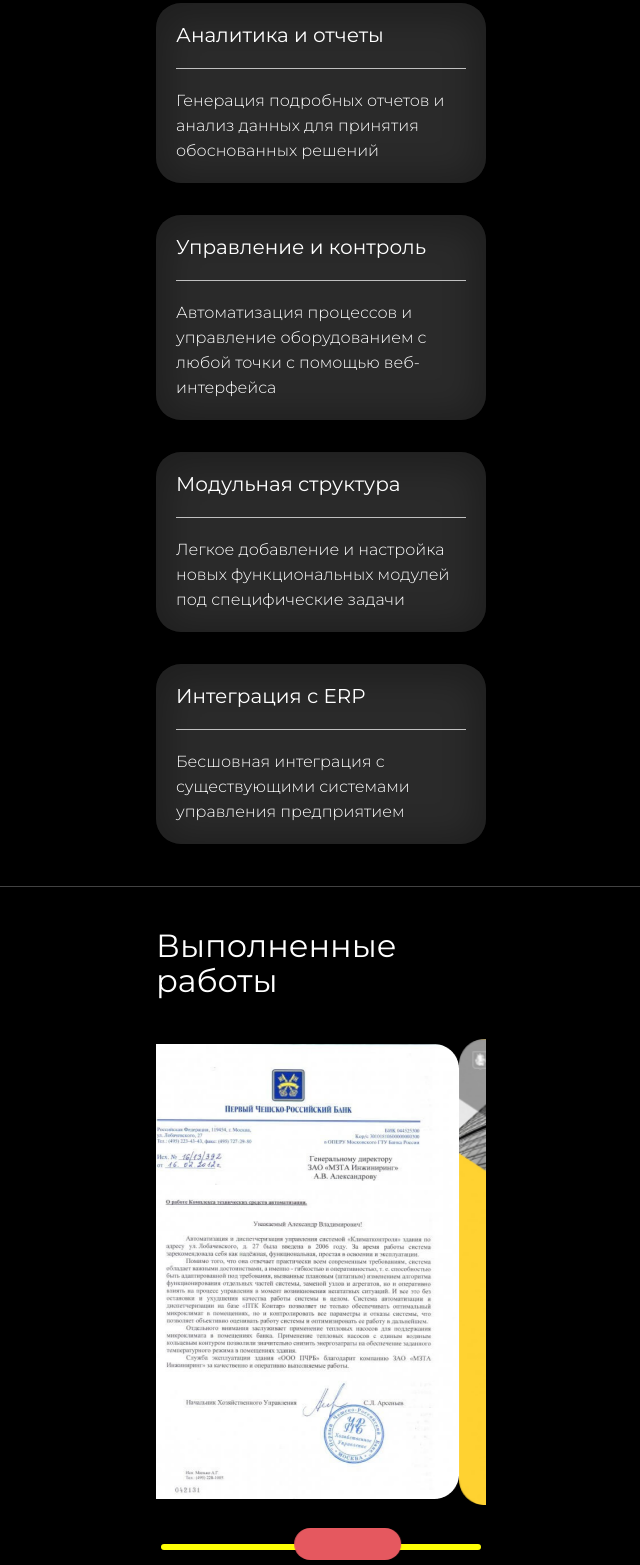
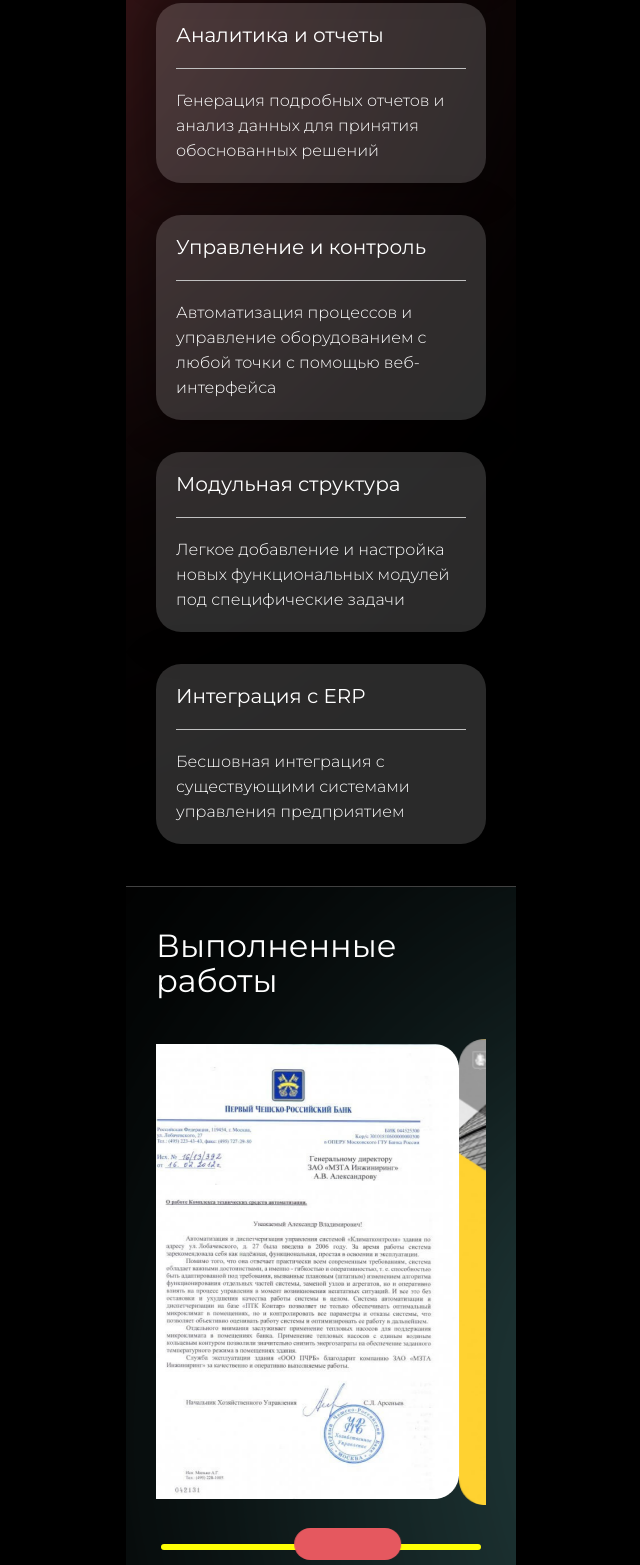
Before and after one commit to lgmarch/mzta-front, a website: page source/index.html in a window 1280 px wide. Shown: the part 6068-7633 px from the top of the page, without its empty margins (319-959 px from the left). Drawn offline with nearby package versions, Linux system fonts and the light colour scheme; files that its build step writes are made by us from their sources.

Commit message:
Adding a backlight to the instruments block.

```diff
--- a/source/index.html
+++ b/source/index.html
@@ -238,6 +238,8 @@
         </div>
       </div>
 
+      <div class="bluer-container">
+        <div class="bluer-container__wrapper blur-red">
           <section class="instruments">
             <div class="instruments__wrapper">
               <h2 class="instruments__title">Полный сет инструментов для создания лучших проектных решений</h2>
@@ -281,7 +283,11 @@
               </ul>
             </div>
           </section>
+        </div>
+      </div>
 
+      <div class="bluer-container">
+        <div class="bluer-container__wrapper blur-blue">
           <section class="jobs">
             <div class="jobs__wrapper">
               <h2 class="jobs__title">Выполненные работы</h2>
@@ -307,6 +313,8 @@
               </div>
             </div>
           </section>
+        </div>
+      </div>
 
       <section class="form">
         <div class="form__wrapper">
--- a/source/less/blocks/main/decision.less
+++ b/source/less/blocks/main/decision.less
@@ -1,7 +1,8 @@
 .decision__item {
-  box-shadow: inset 0px 4px 30px 13px rgba(0, 0, 0, 0.25);
   border-radius: 25px;
   background-color: rgba(192, 192, 192, .22);
+
+  box-shadow: inset 0px 4px 30px 13px rgba(0, 0, 0, 0.25);
 }
 
 .decision__title {
--- a/source/less/blocks/main/instruments.less
+++ b/source/less/blocks/main/instruments.less
@@ -18,3 +18,7 @@
 .instruments__list > .instruments__item:not(:last-child) {
   margin-bottom: 32px;
 }
+
+.instruments__item {
+  box-shadow: 0px 4px 30px 13px rgba(0, 0, 0, 0.25);
+}
```
Lines whose indentation alone changed are shown as unchanged.
